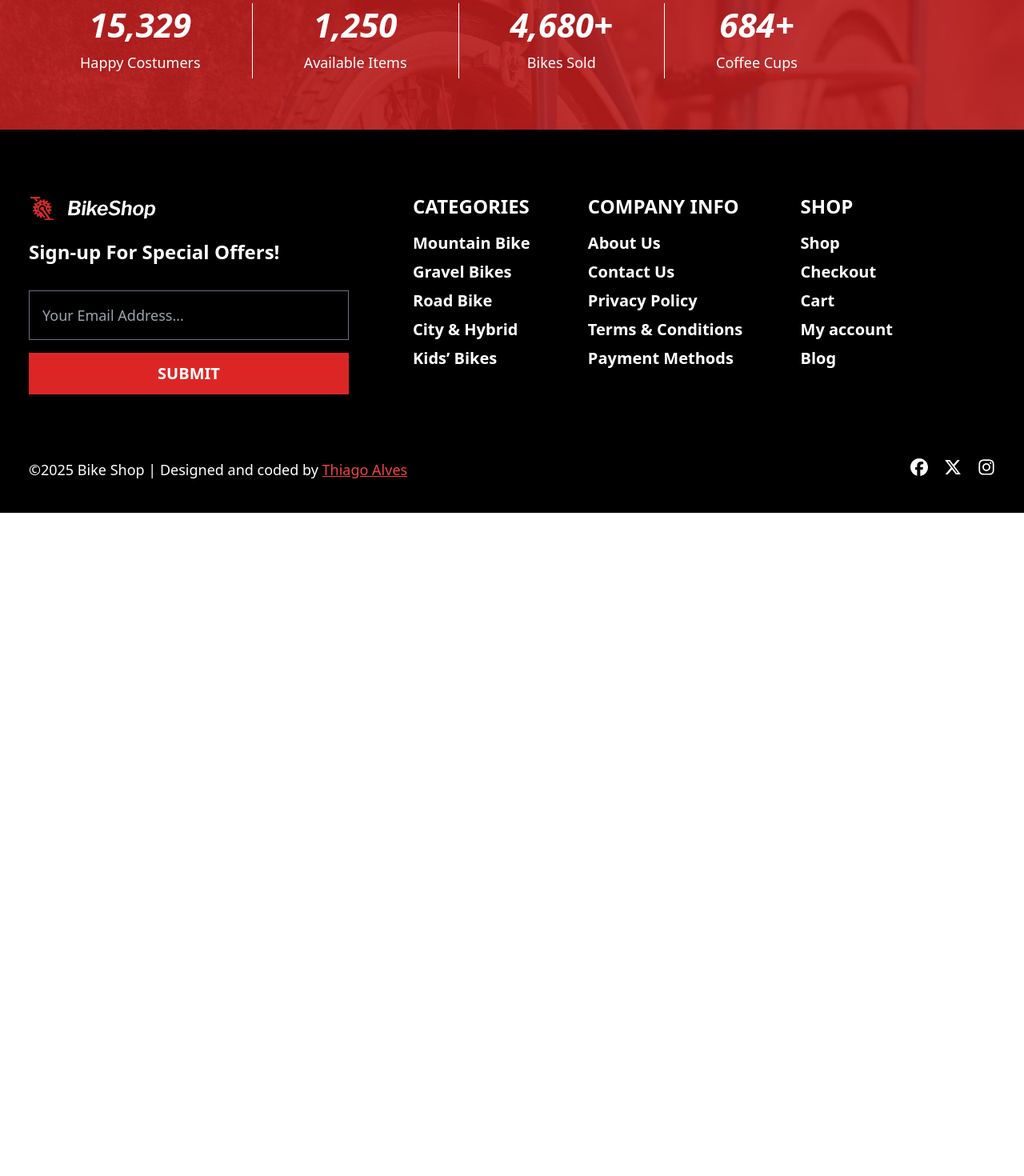
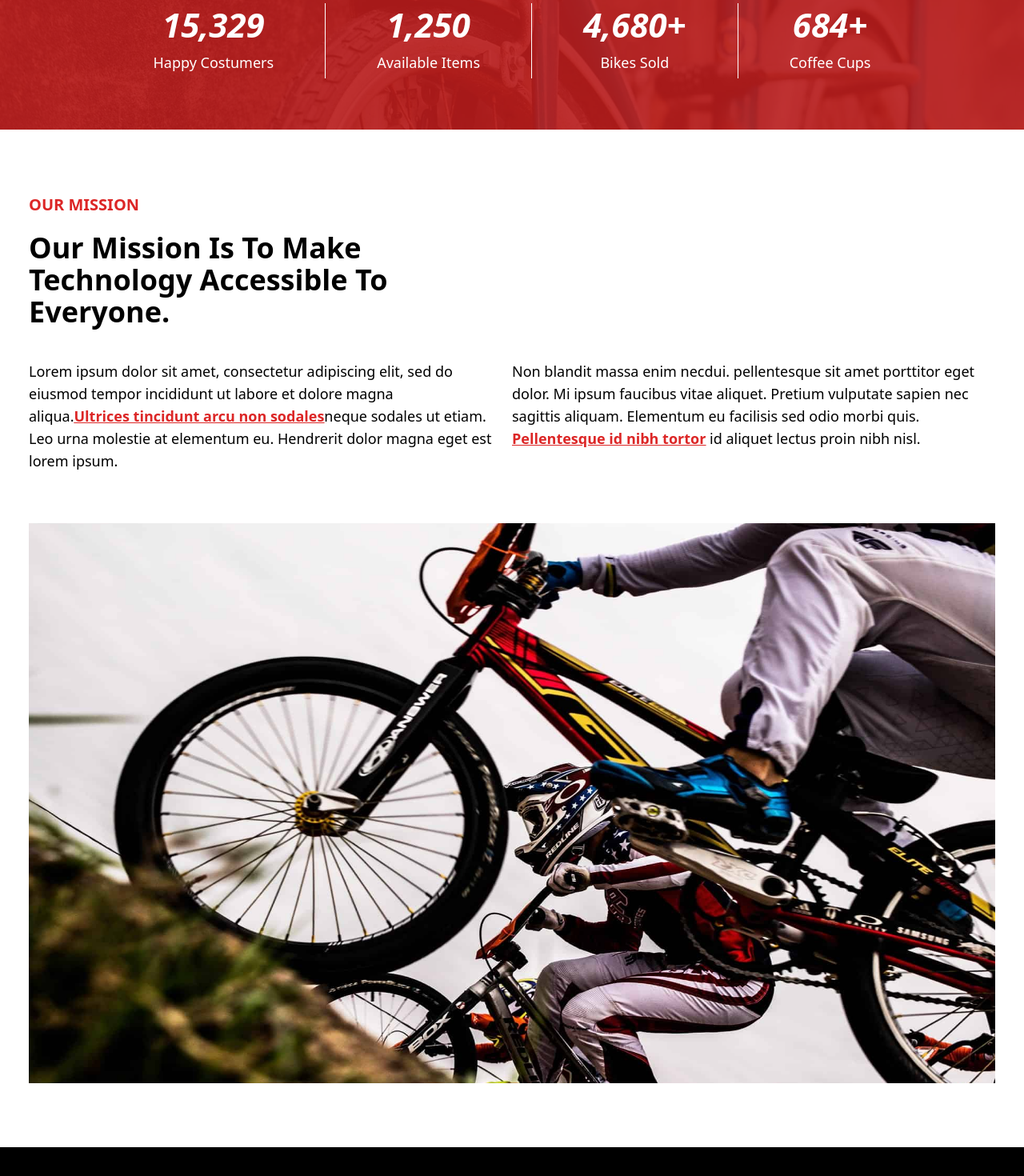
Before and after one commit to Thiago87dev/BikeShop, a Next.js app: page /about in a window 1280 px wide. Shown: the part 1209-2679 px from the top of the page at 80% size. Before the commit the page ends 1850 px from the top, so only its background shows below. Built offline with nearby package versions, Linux system fonts and the light colour scheme.

Commit message:
:sparkles: feat: page about - part 3 - 'our mission' session  complete

```diff
--- a/src/components/about/AboutMain.tsx
+++ b/src/components/about/AboutMain.tsx
@@ -1,5 +1,6 @@
 
 import RedStripWithCounter from "./countNumber/RedStripWithCounter"
+import OurMission from "./OurMission"
 import Records from "./records/Records"
 import Strip from "./Strip"
 
@@ -9,6 +10,7 @@ const AboutMain = () => {
       <Strip/>
       <Records/>
       <RedStripWithCounter/>
+      <OurMission/>
     </div>
   )
 }
--- /dev/null
+++ b/src/components/about/OurMission.tsx
@@ -0,0 +1,53 @@
+import Image from "next/image";
+import Link from "next/link";
+import React from "react";
+
+const OurMission = () => {
+  return (
+    <div className="flex justify-center">
+      <div className="w-full max-w-[1240px] px-4 pb-20">
+        <div className="flex flex-col gap-5 pt-20 pb-16">
+          <h2 className="text-red-600 font-bold text-xl text-center lg:text-left uppercase ">
+            Our Mission
+          </h2>
+          <h3 className="text-3xl lg:text-4xl text-center lg:text-left font-bold lg:w-1/2 pb-5">
+            Our Mission Is To Make Technology Accessible To Everyone.
+          </h3>
+          <div className="flex flex-col gap-5 md:gap-0 md:flex-row justify-between items-center md:items-stretch text-lg text-center md:text-left">
+            <p className=" md:w-[48%] ">
+              Lorem ipsum dolor sit amet, consectetur adipiscing elit, sed do
+              eiusmod tempor incididunt ut labore et dolore magna aliqua.
+              <span className="text-red-600 font-bold underline">
+                <Link href={"#"}>Ultrices tincidunt arcu non sodales</Link>
+              </span>
+              neque sodales ut etiam. Leo urna molestie at elementum eu.
+              Hendrerit dolor magna eget est lorem ipsum.
+            </p>
+            <p className="md:w-1/2">
+              Non blandit massa enim necdui. pellentesque sit amet porttitor
+              eget dolor. Mi ipsum faucibus vitae aliquet. Pretium vulputate
+              sapien nec sagittis aliquam. Elementum eu facilisis sed odio morbi
+              quis.{" "}
+              <span className="text-red-600 font-bold underline">
+                {" "}
+                <Link href={"#"}>Pellentesque id nibh tortor</Link>
+              </span>{" "}
+              id aliquet lectus proin nibh nisl.
+            </p>
+          </div>
+        </div>
+        <div className="flex justify-center overflow-hidden max-h-[700px] w-full ">
+          <Image
+            alt="bike"
+            src={"/img/about/santiago-pazos-bordon-Jj9dycup6HM-unsplash.jpg"}
+            width={1200}
+            height={1200}
+            className="w-full h-auto max-w-[1200px] scale-105"
+          />
+        </div>
+      </div>
+    </div>
+  );
+};
+
+export default OurMission;
--- a/src/components/about/countNumber/RedStripWithCounter.tsx
+++ b/src/components/about/countNumber/RedStripWithCounter.tsx
@@ -4,7 +4,7 @@ const RedStripWithCounter = () => {
   return (
     <div className="relative flex justify-center bg-[url('/img/about/julian-hochgesang-n6OdmJdBzp0-unsplash.jpg')] bg-cover bg-center">
       <div className="absolute inset-0 bg-red-700 opacity-90"></div>
-      <div className="relative flex flex-col lg:flex-row items-center lg:items-stretch w-full max-w-[1240px] px-4 text-white py-8 sm:py-0">
+      <div className="relative flex flex-col lg:flex-row justify-center items-center lg:items-stretch w-full max-w-[1240px] px-4 text-white py-8 sm:py-0">
         <div className="flex flex-col sm:flex-row">
           <div className="py-4 sm:py-16">
             <div className="flex flex-col items-center gap-0 sm:gap-3 text-center sm:border-r border-white py-1.5 px-16">
--- a/src/components/home/hero/FloatingImage.tsx
+++ b/src/components/home/hero/FloatingImage.tsx
@@ -2,7 +2,7 @@ import Image from "next/image";
 
 const FloatingImage = () => {
   return (
-    <div className=" h-[250px] sm:w-max w-fit overflow-hidden flex items-center justify-center">
+    <div className=" h-[250px] sm:w-max w-fit overflow-hidden flex items-center justify-center ">
       <Image
         alt="bicicleta amarela"
         src={"/img/hero/yellowBike.jpg"}
```
Also changed, not shown: public/img/about/santiago-pazos-bordon-Jj9dycup6HM-unsplash.jpg (added).
